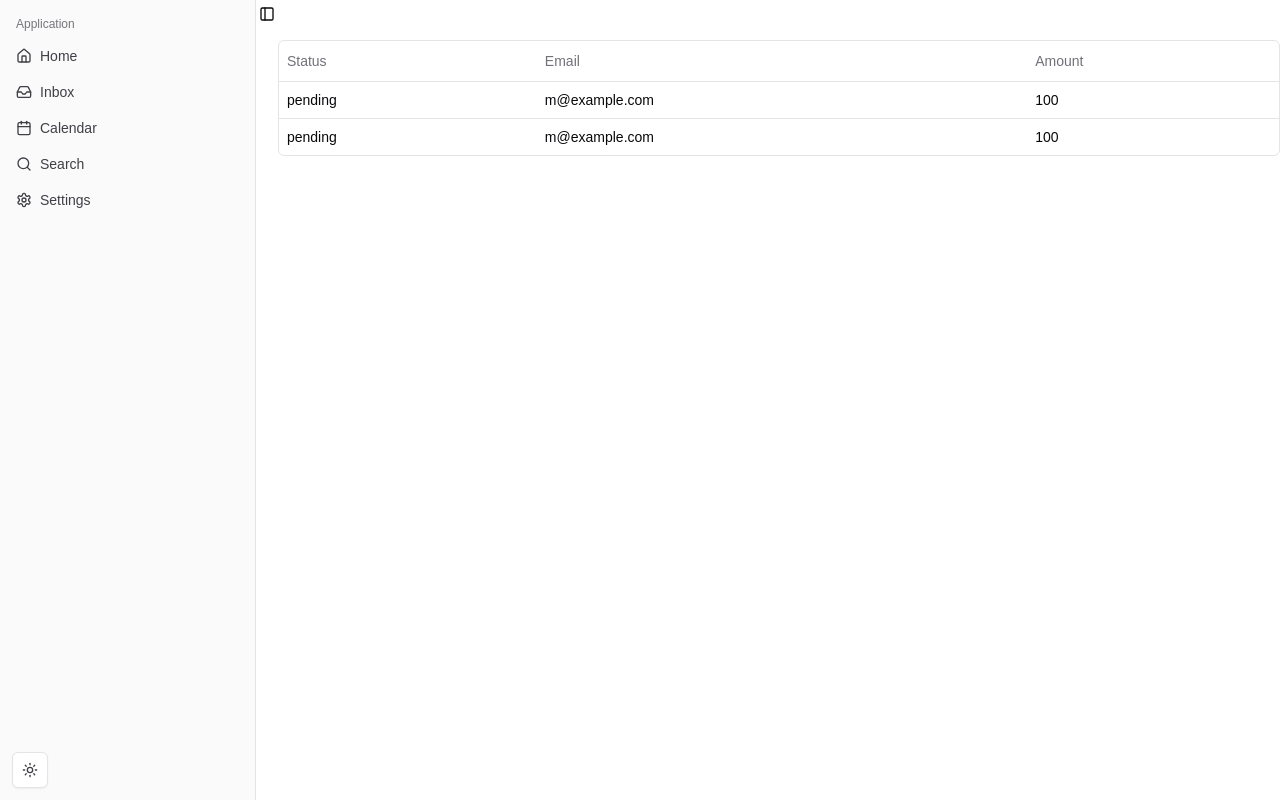
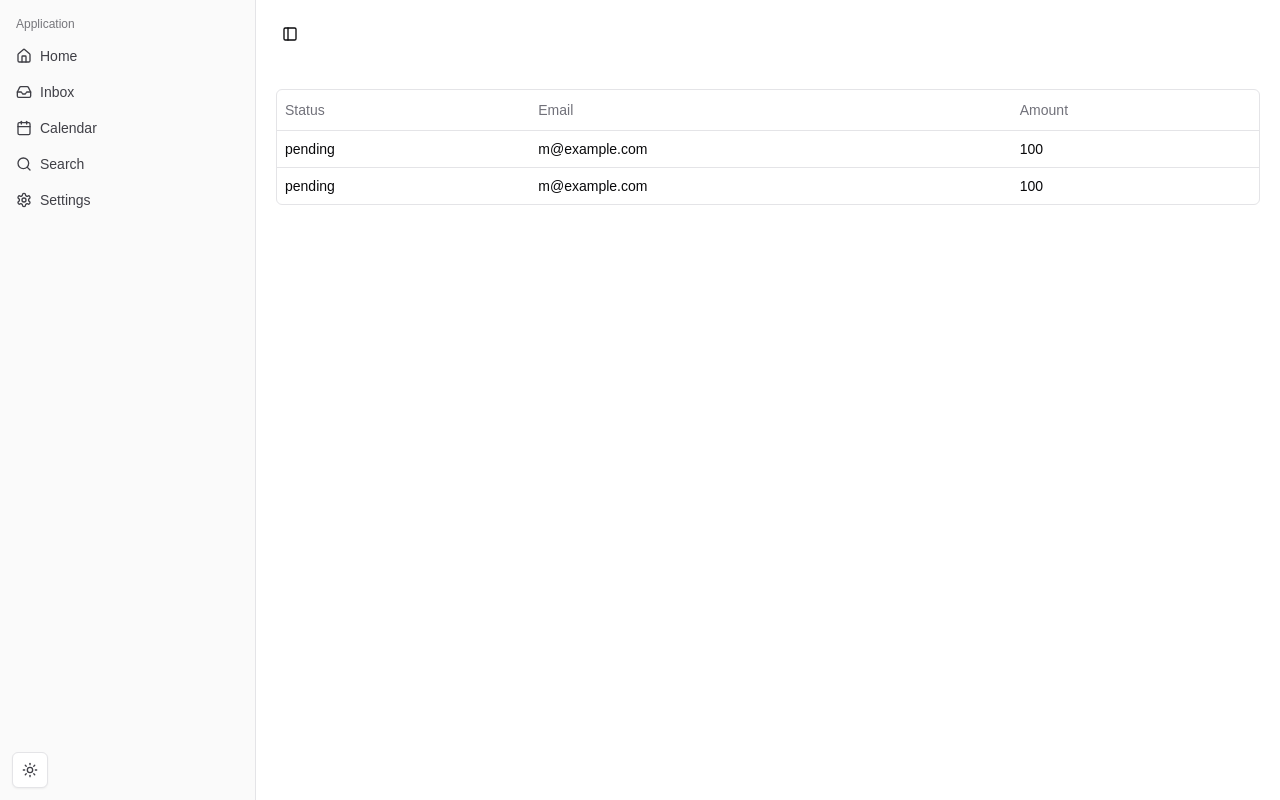
Before and after one commit to kaitok/shadcn-next-dashboard, a Next.js app: page /dashboard in a window 1280 px wide. Built offline with nearby package versions, Linux system fonts and the light colour scheme.

Commit message:
add padding

```diff
--- a/src/app/dashboard/layout.tsx
+++ b/src/app/dashboard/layout.tsx
@@ -22,8 +22,11 @@ export default function DashboardLayout({
 		>
 			<SidebarProvider>
 				<AppSidebar />
-				<SidebarTrigger />
-				{children}
+
+				<div className="w-full p-5">
+					<SidebarTrigger />
+					{children}
+				</div>
 			</SidebarProvider>
 		</ThemeProvider>
 	)
```
